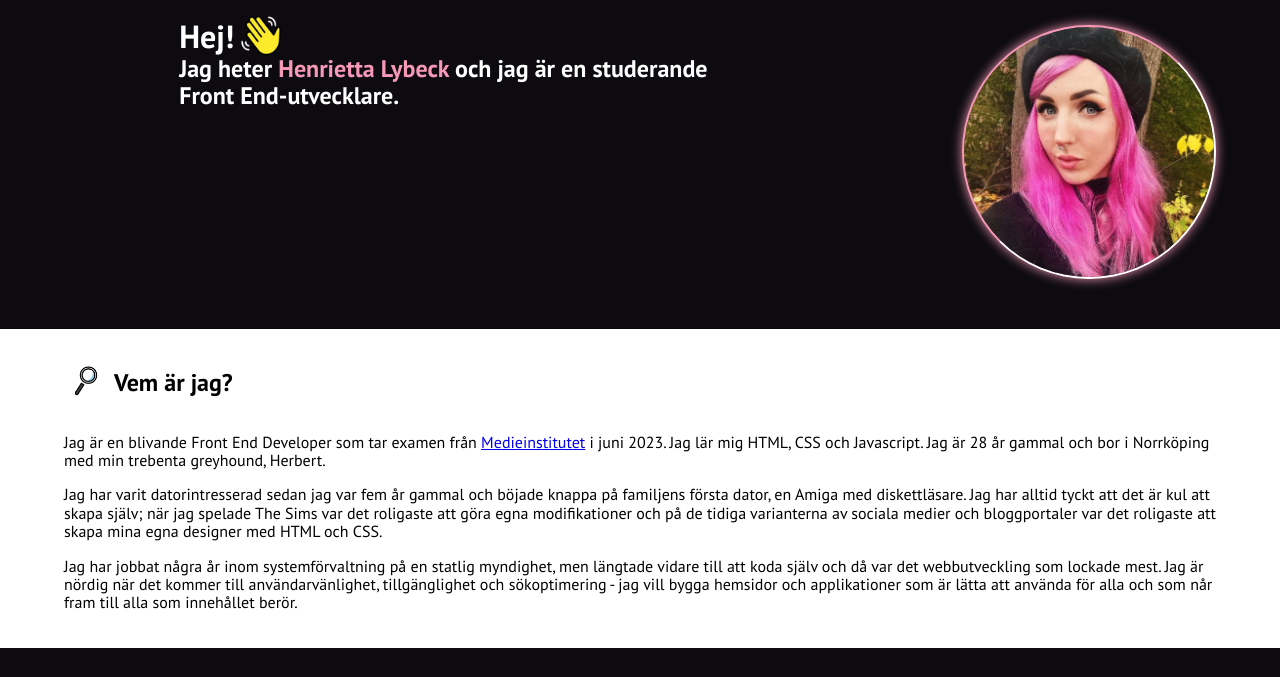
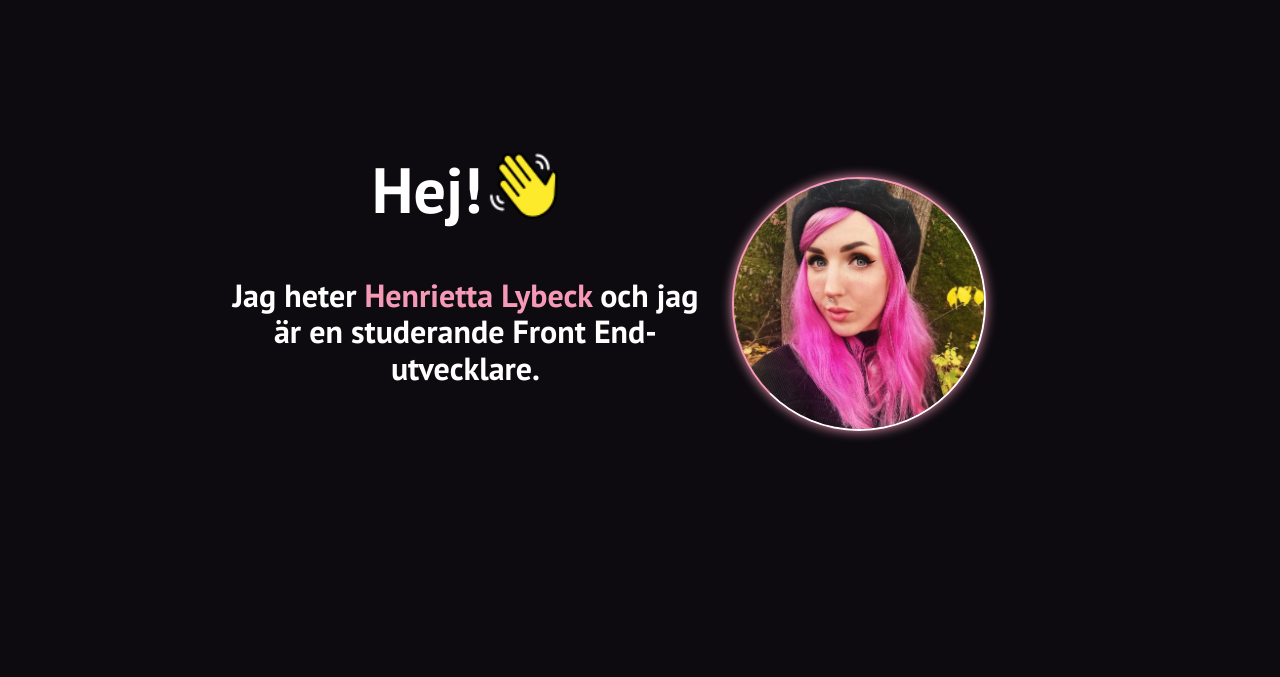
Before and after one commit to hellohely/portfolio, a website built with Parcel: page html5-boilerplate_v8.0.0/index.html in a window 1280 px wide. Shown: the part 97-774 px from the top of the page. Built offline with nearby package versions, Linux system fonts and the light colour scheme; files whose address does not match are found by name.

Commit message:
Changed desktop layout on section hello

```diff
--- a/html5-boilerplate_v8.0.0/css/layout/_desktop.scss
+++ b/html5-boilerplate_v8.0.0/css/layout/_desktop.scss
@@ -0,0 +1,43 @@
+#hello {
+    height: 100vh;
+
+    div {
+        text-align: center;
+    }
+
+    div:nth-child(1) {
+        position: relative;
+        top: 100px;
+    }
+
+    div ~ div {
+        margin-top: 100px;
+    }
+
+    h1 {
+        font-size: 4rem;
+        margin-bottom: 50px;
+        margin-top: 50px;
+
+    }
+
+    .hand {
+        img {
+            height: 75px;
+            width: auto;
+        }
+    }
+
+    h2 {
+        font-size: 2rem;
+        margin-left: 50px;
+    }
+
+    .henrietta {
+        img {
+            position: static;
+            margin-right: 20%;
+            margin-left: 30px;
+        }
+    }
+}
```
Also changed, not shown: html5-boilerplate_v8.0.0/css/main.css, 1 other file.
